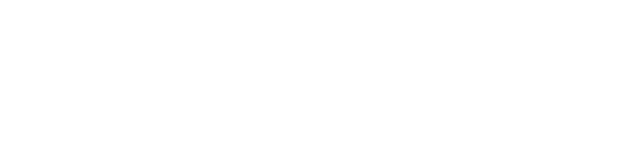
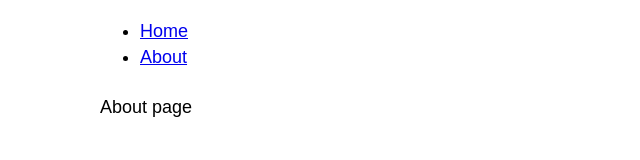
Before and after one commit to apjoeydg/the-korg-shop, a Gatsby site: page /about in a window 1280 px wide. Before the commit this address had no page. Shown: the whole page, without its empty margins (0-640 px from the left). Built offline with nearby package versions, Linux system fonts and the light colour scheme; Gatsby itself is replaced by a stand-in of ours.

Commit message:
aanmaak 2 eerste pages

```diff
--- a/src/components/layout.js
+++ b/src/components/layout.js
@@ -1,55 +1,23 @@
-/**
- * Layout component that queries for data
- * with Gatsby's useStaticQuery component
- *
- * See: https://www.gatsbyjs.com/docs/use-static-query/
- */
+import * as React from 'react'
+import { Link } from 'gatsby'
+import {container} from './layout.module.css'
 
-import * as React from "react"
-import PropTypes from "prop-types"
-import { useStaticQuery, graphql } from "gatsby"
-
-import Header from "./header"
-import "./layout.css"
-
-const Layout = ({ children }) => {
-  const data = useStaticQuery(graphql`
-    query SiteTitleQuery {
-      site {
-        siteMetadata {
-          title
-        }
-      }
-    }
-  `)
-
+const Layout = ({ pageTitle, children }) => {
   return (
-    <>
-      <Header siteTitle={data.site.siteMetadata?.title || `Title`} />
-      <div
-        style={{
-          margin: `0 auto`,
-          maxWidth: 960,
-          padding: `0 1.0875rem 1.45rem`,
-        }}
-      >
-        <main>{children}</main>
-        <footer
-          style={{
-            marginTop: `2rem`,
-          }}
-        >
-          © {new Date().getFullYear()}, Built with
-          {` `}
-          <a href="https://www.gatsbyjs.com">Gatsby</a>
-        </footer>
-      </div>
-    </>
+    <div className={container}>
+      <title>{pageTitle}</title>
+      <nav>
+        <ul>
+          <li><Link to="/">Home</Link></li>
+          <li><Link to="/about">About</Link></li>
+        </ul>
+      </nav>
+      <main>
+        <h1>{pageTitle}</h1>
+        {children}
+      </main>
+    </div>
   )
 }
 
-Layout.propTypes = {
-  children: PropTypes.node.isRequired,
-}
-
 export default Layout
--- /dev/null
+++ b/src/components/layout.module.css
@@ -0,0 +1,33 @@
+html {
+    -ms-text-size-adjust: 100%;
+    -webkit-text-size-adjust: 100%;
+    font: 112.5%/1.45em sans-serif, georgia, serif;
+    box-sizing: border-box;
+    overflow-y: scroll;
+
+  }
+  body {
+    overflow: hidden;
+    margin: 0;
+    -webkit-font-smoothing: antialiased;
+    -moz-osx-font-smoothing: grayscale;
+    color: rgb(0, 0, 0);
+    font-family: sans-serif, georgia, serif;
+    font-weight: normal;
+    word-wrap: break-word;
+    font-kerning: normal;
+    -moz-font-feature-settings: "kern", "liga", "clig", "calt";
+    -ms-font-feature-settings: "kern", "liga", "clig", "calt";
+    -webkit-font-feature-settings: "kern", "liga", "clig", "calt";
+    font-feature-settings: "kern", "liga", "clig", "calt";
+  }
+
+
+
+
+.container {
+    width: 90%;
+    max-width: 1080px;
+    margin: auto;
+    font-family: sans-serif;
+  }
--- /dev/null
+++ b/src/pages/about.js
@@ -0,0 +1,12 @@
+import Layout from '../components/layout'
+import * as React from 'react'
+
+const AboutPage = () => {
+  return (
+    <Layout pagetitle="About">
+        <p>About page</p>
+    </Layout>
+  )
+}
+
+export default AboutPage
```
Also changed, not shown: src/pages/index.js (+14 -26 lines), src/images/gatsby-astronaut.png (deleted), src/images/gatsby-icon.png (deleted), src/images/korglogo.jpg (added).
